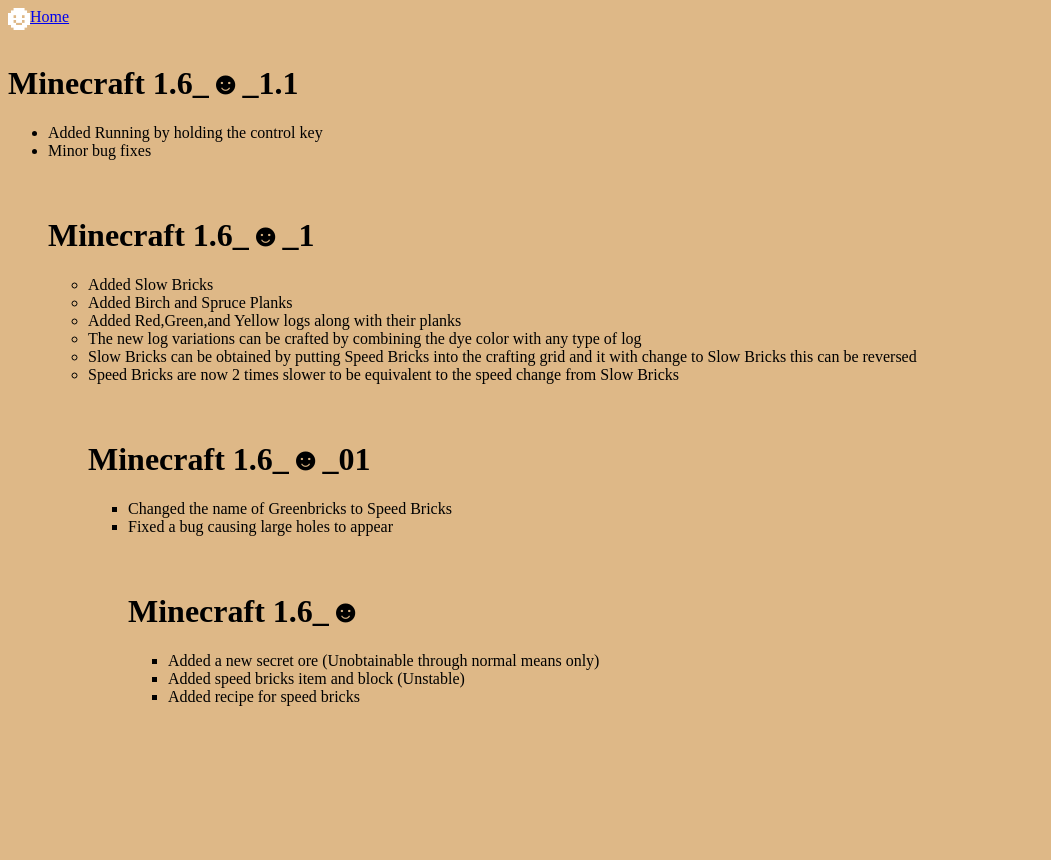
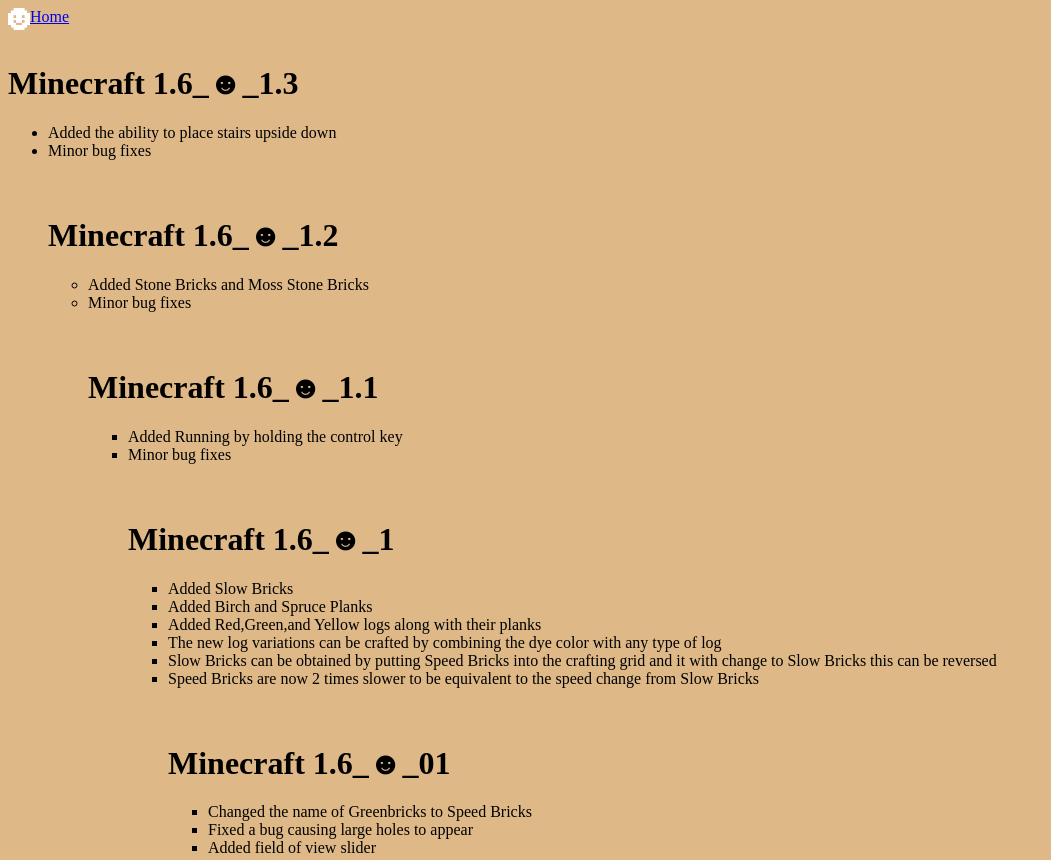
Before and after one commit to MinecraftSmile/MinecraftSmile.github.io, a plain HTML site: page changelog.html in a window 1280 px wide. Shown: the top 860 px of the page, without its empty margins (0-1051 px from the left). Before the commit the page ends 800 px from the top, so only its background shows below. Drawn offline with Linux system fonts and the light colour scheme.

Commit message:
Update changelog.html

```diff
--- a/changelog.html
+++ b/changelog.html
@@ -8,6 +8,16 @@
     </style>
 <title>Minecraft Smile</title>
 <img src="icon.png" alt="icon" style="float:left;width:22px;height:22px;"><a href="index.html" style="float:left">Home</a>
+<br><br/>
+<h1>Minecraft 1.6_☻_1.3</h1>
+<ul>
+    <li>Added the ability to place stairs upside down</li>
+    <li>Minor bug fixes</li>
+<br><br/>
+<h1>Minecraft 1.6_☻_1.2</h1>
+<ul>
+    <li>Added Stone Bricks and Moss Stone Bricks</li>
+    <li>Minor bug fixes</li>
 <br><br/>
 <h1>Minecraft 1.6_☻_1.1</h1>
 <ul>
@@ -27,6 +37,7 @@
 <ul>
     <li>Changed the name of Greenbricks to Speed Bricks</li>
     <li>Fixed a bug causing large holes to appear</li>
+    <li>Added field of view slider</li>
 <br><br/>
 <h1>Minecraft 1.6_☻</h1>
 <ul>
```
